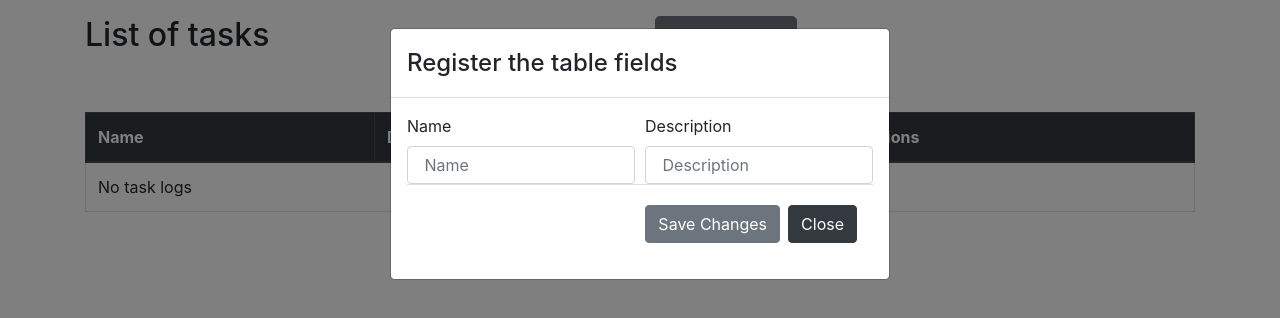
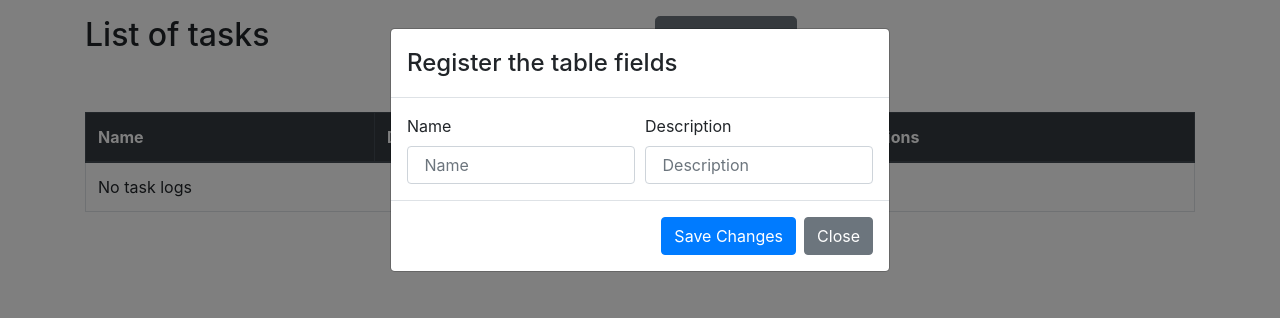
Before and after one commit to carlos14sep/Challenge, a React (Create React App) app: page / in a window 1280 px wide. Both pictures are taken after a click on the button "Create task". Shown: the top 318 px of the page. Built offline with nearby package versions, Linux system fonts and the light colour scheme.

Commit message:
Estandarizacion del codigo

```diff
--- a/src/components/ChallengeThree.js
+++ b/src/components/ChallengeThree.js
@@ -6,7 +6,6 @@ import ModalNewHomeWork from '../components/ModalNewHomeWork'
 
 function Todolist() {
   const TodoData = []
-
   const [homeWorks, setHomeWorks] = useState(TodoData)
 
   const addHomeWork = (homeWork) => {
@@ -17,7 +16,6 @@ function Todolist() {
   const deleteUser = (id) => {
     setHomeWorks(homeWorks.filter(homeWork => homeWork.id !== id))
   }
-
   return (
     <div className="container h-100">
       <div className="row">
@@ -41,5 +39,4 @@ function Todolist() {
     </div>
   )
 }
-
 export default Todolist
--- a/src/components/EditUserForm.js
+++ b/src/components/EditUserForm.js
@@ -1,11 +1,11 @@
 import React from 'react'
-import { Button, Modal } from 'react-bootstrap'
+import { Modal } from 'react-bootstrap'
 import { useForm } from 'react-hook-form'
 
 function EditUserFrom(props) {
   const { register, handleSubmit,errors } = useForm()
   const onSubmit = (data) => {
-    props.abrirCerrar()
+    props.handleShow()
   }
   const handleInputChange = (e) => {
     const { name, value, checked, type } = e.target
@@ -15,7 +15,7 @@ function EditUserFrom(props) {
   };
   return (
     <div>
-      <Modal show={props.modal}>
+      <Modal show={props.show}>
         <Modal.Header>
           <Modal.Title>Register the table fields</Modal.Title>
         </Modal.Header>
@@ -66,12 +66,11 @@ function EditUserFrom(props) {
               <button className="btn btn-secondary my-2"
                 onClick={() => props.EditUser()}>Save Changes</button>
               <button className="btn btn-dark"
-                onClick={() => props.setModal(props.modal)}>Close</button>
+                onClick={props.handleClose}>Close</button>
             </div>
           </form>
         </Modal.Body>
       </Modal>
-
     </div>
   )
 }
--- a/src/components/ModalNewHomeWork.js
+++ b/src/components/ModalNewHomeWork.js
@@ -1,60 +1,70 @@
-import React, { useState } from 'react'
-import { Button, Modal } from 'react-bootstrap'
-import { useForm } from 'react-hook-form'
+import React, { useState } from "react";
+import { Button, Modal } from "react-bootstrap";
+import { useForm } from "react-hook-form";
 
 const NewHomeWork = (props) => {
-  const [modal, setModal] = useState(false)
-  const [close, setClose] = useState(false)
-  const { register, errors, handleSubmit } = useForm()
-    const abrirCerrar = () => {
-      setModal(!modal)
-    }
+  const [show, setShow] = useState(false);
+  const { register, errors, handleSubmit } = useForm();
+  const handleClose = () => setShow(false);
+  const handleShow = () => setShow(true);
+
   const onSubmit = (data, e) => {
-    console.log(close)
-    if (close === true){
-      setClose(!close)
-      abrirCerrar()
-      }else{
-        props.addHomeWork(data)
-        abrirCerrar()
-      }
-      abrirCerrar()
+    props.addHomeWork(data);
+    handleClose();
     //limpiar campos
-    e.target.reset()
-  }
+    e.target.reset();
+  };
   return (
     <div>
-      <Button className="btn btn-secondary btn-lg" onClick={() => abrirCerrar()} >
+      <Button className="btn btn-secondary btn-lg" onClick={handleShow}>
         Create task
       </Button>
-      <Modal show={modal} >
+      <Modal show={show}>
+        <form onSubmit={handleSubmit(onSubmit)}>
           <Modal.Header>
             <Modal.Title>Register the table fields</Modal.Title>
           </Modal.Header>
           <Modal.Body>
-          <form  className="" onSubmit={handleSubmit(onSubmit)} >
             <div className="form-row">
               <div className="col-6">
                 <label>Name</label>
-                <input type="text" className="form-control" placeholder=" Name" name="name"
-                  ref={register({required: {value: true, message: 'Required field' } })} />
+                <input
+                  type="text"
+                  className="form-control"
+                  placeholder=" Name"
+                  name="name"
+                  ref={register({
+                    required: { value: true, message: "Required field" },
+                  })}
+                />
                 <div>{errors?.name?.message}</div>
               </div>
               <div className="col-6">
                 <label>Description</label>
-                <input type="text" className="form-control" placeholder=" Description" name="description"
-                  ref={register({required: {value: true, message: 'Required field' }})}/>
+                <input
+                  type="text"
+                  className="form-control"
+                  placeholder=" Description"
+                  name="description"
+                  ref={register({
+                    required: { value: true, message: "Required field" },
+                  })}
+                />
                 <div>{errors?.description?.message}</div>
               </div>
             </div>
-            <div className="modal-footer">
-              <button className="btn btn-secondary my-2">Save Changes</button>
-              <button className="btn btn-dark" onClick={() => setClose(!close)}>Close</button>
-            </div>
+          </Modal.Body>
+          <Modal.Footer>
+            <Button variant="primary" type="submit">
+              Save Changes
+            </Button>
+            <Button variant="secondary" onClick={handleClose}>
+              Close
+            </Button>
+          </Modal.Footer>
         </form>
-        </Modal.Body>
       </Modal>
     </div>
-  )
-}
-export default NewHomeWork
+  );
+};
+export default NewHomeWork;
--- a/src/components/TableToDoList.js
+++ b/src/components/TableToDoList.js
@@ -2,14 +2,14 @@ import React, { useState } from 'react'
 import EditUserForm from '../components/EditUserForm.js'
 
 const ListTable = (props) => {
-  const [modal, setModal] = useState(false);
+  const [show, setShow] = useState(false);
   const [currentHomeWork, setCurrentHomeWork] = useState(null);
-  const abrirCerrar = () => {
-    setModal(!modal)
+  const handleShow = () => {
+    setShow(!show)
   }
   const EditUser = () => {
     const dataUser = props.homeWorks.map((homeWork) => {
-      if (homeWork.id===currentHomeWork.id && currentHomeWork.checked===true) {
+      if (homeWork.id === currentHomeWork.id && currentHomeWork.checked === true) {
         return currentHomeWork
       } else {
         return homeWork
@@ -30,13 +30,13 @@ const ListTable = (props) => {
         <tbody >
           {props.homeWorks.length > 0 ? (
             props.homeWorks.map((homeWork) => (
-              <tr key={homeWork.id} className={homeWork.checked?'homeWork-checked':""}>
+              <tr key={homeWork.id} className={homeWork.checked ? 'homeWork-checked' : ""}>
                 <td >{homeWork.name}</td>
                 <td>{homeWork.description}</td>
                 <button className="btn btn-warning btn-md"
                   onClick={() => {
                     setCurrentHomeWork(homeWork)
-                    abrirCerrar()
+                    handleShow()
                   }}
                 >Edit User</button>
                 <button className="btn btn-danger btn-md"
@@ -51,9 +51,9 @@ const ListTable = (props) => {
         </tbody>
       </table>
       <EditUserForm
-        modal={modal}
-        setModal={setModal}
-        abrirCerrar={abrirCerrar}
+        show={show}
+        setShow={setShow}
+        handleShow={handleShow}
         currentHomeWork={currentHomeWork}
         setCurrentHomeWork={setCurrentHomeWork}
         EditUser={EditUser}
```
Also changed, not shown: src/components/ChallengeOne.js (+3 -5 lines), src/components/aaa.jsx (deleted, +0 -80 lines). Lines whose indentation alone changed are shown as unchanged.
